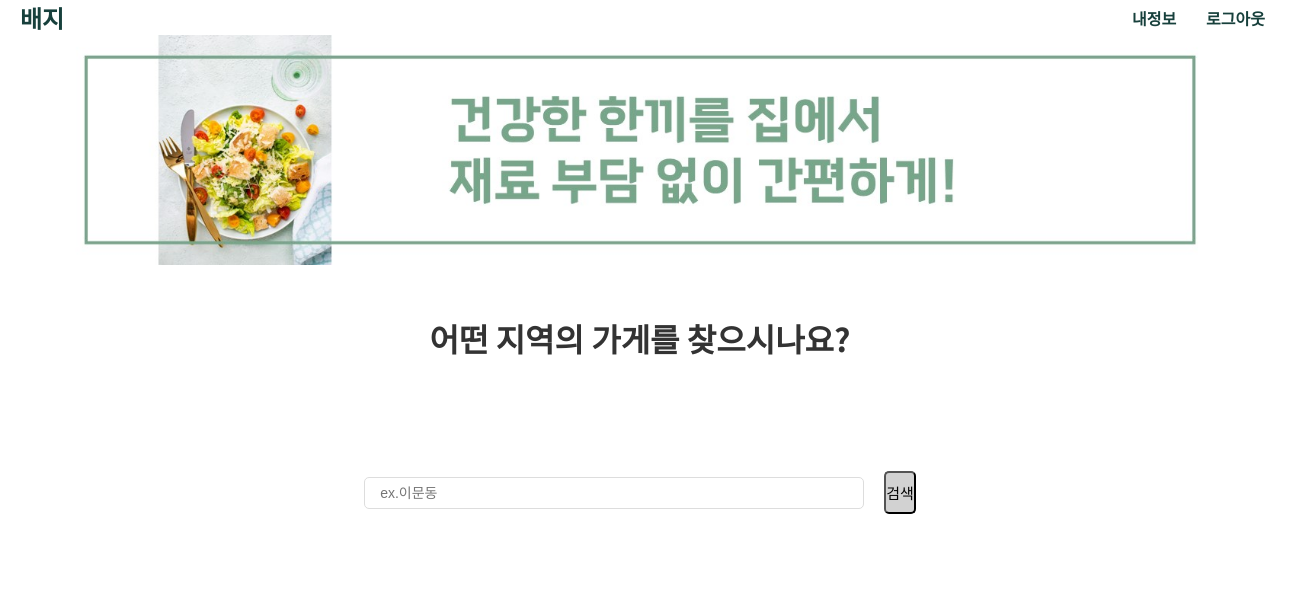
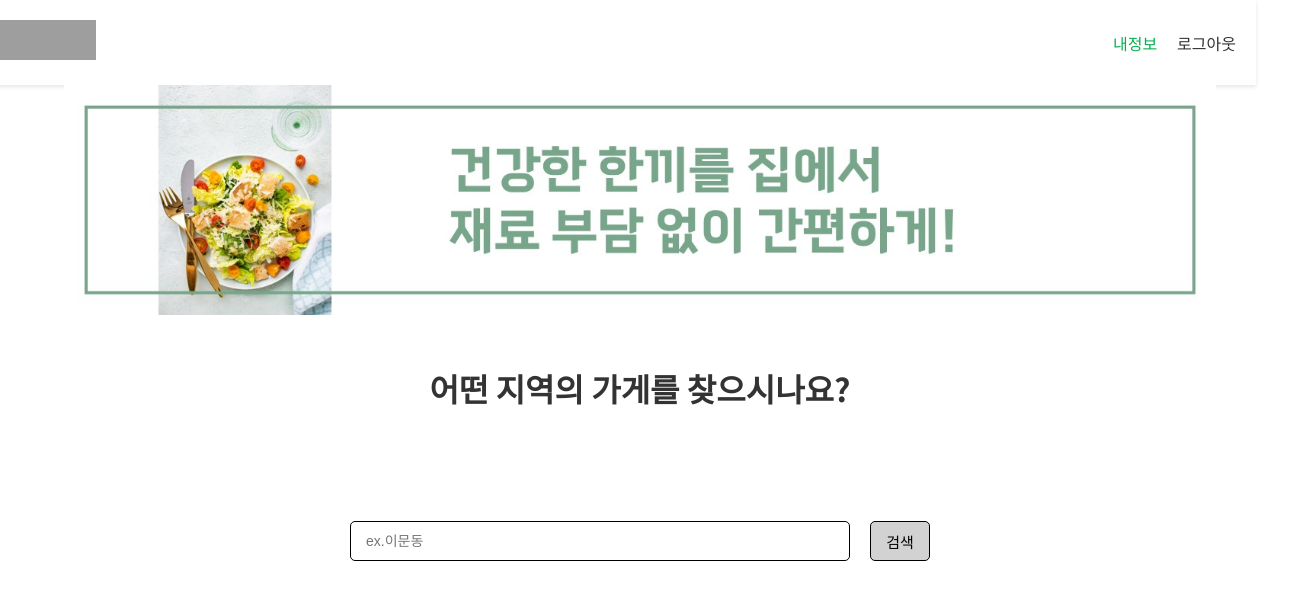
Before and after one commit to LIKELION-12th-HACKERTHON/frontend, a React (Vite) app: page /customer in a window 1280 px wide. Shown: the top 600 px of the page, 1304 px wide, since content can reach past the window. Built offline with nearby package versions, Linux system fonts and the light colour scheme; grey boxes are pictures that could not be loaded.

Commit message:
nav unified

```diff
--- a/src/components/searchbar.jsx
+++ b/src/components/searchbar.jsx
@@ -12,7 +12,8 @@ const InputWrapper = styled.div`
 const Input = styled.input`
   width: 90vw;
   max-width: 500px;
-  height: 30px;
+  height: 40px;
+  border: solid 1.2px;
   &:focus {
     border-color: #B0D9B6;
     border-width: 1.5px;
@@ -20,12 +21,15 @@ const Input = styled.input`
   }
 `
 const Button = styled.button`
-  display: inline-flex;
+  display: flex;
   align-items: center;
+  justify-content: center;
   background-color: #d2d2d2;
   margin-left: 20px;
-  height: 43px;
+  height: 40px;
+  width: 60px;
   border-radius: 5px;
+  border: solid 1.2px;
   font-size: 15px;
 
   &:hover {
@@ -42,7 +46,7 @@ export default function Searchbar() {
 
   //검색한 값이 없으면 이동 안되게 만들기!
   const handleSearch = () => {
-    navigate(`search/${encodeURIComponent(keyword)}`, {replace: true})//특수문자 포함한 URL인코딩?
+    navigate(`search/${keyword}`)//특수문자 포함한 URL인코딩?
   }
 
   //고객이 글씨를 쓸때마다 반영되게
--- a/src/css/customerhome.css
+++ b/src/css/customerhome.css
@@ -1,3 +1,9 @@
+* {
+	margin: 0;
+	padding: 0;
+	box-sizing: border-box;
+}
+
 body {
   display: flex;
   justify-content: center;
@@ -9,6 +15,30 @@ body {
   display: flex;
   flex-direction: column;
   justify-content: center;
+}
+
+.navbar {
+	display: flex;
+	justify-content: space-between;
+	align-items: center;
+	padding: 20px;
+	background-color: white;
+	box-shadow: 0 2px 4px rgba(0, 0, 0, 0.1);
+}
+
+.logo img {
+	height: 40px;
+}
+
+.nav-links span {
+	color: #333;
+	text-decoration: none;
+	margin-left: 20px;
+	font-weight: 500;
+}
+
+.nav-links span.active {
+	color: #04b04c;
 }
 
 .header {
--- a/src/customers/customerhome.jsx
+++ b/src/customers/customerhome.jsx
@@ -7,7 +7,7 @@ export default function CustomerHome() {
   const navigate = useNavigate();
 
   const handlevegClick = () => {
-    navigate("/", {replace: true});
+    navigate("/customer", {replace: true});
   };
 
   const handlelogout = () => {
@@ -23,13 +23,27 @@ export default function CustomerHome() {
 
   return(
     <div className="customer-home">
-      <div className="header">
-        <h2 onClick={handlevegClick} style={{ cursor: "pointer"}}>배지</h2>
-        <div>
-          <span onClick={handleMypage} style={{cursor: "pointer"}}>내정보</span>
-          <span onClick={handlelogout} style={{cursor: "pointer"}}>로그아웃</span>
-        </div>
-      </div>
+      <nav className='navbar'>
+						<div className='logo'>
+							<img
+              src='logo.png'
+              alt='Our Vege Logo'
+              onClick={handlevegClick}
+              style={{ cursor: "pointer"}}
+              />
+						</div>
+						<div className='nav-links'>
+							<span
+                className='active'
+                onClick={handleMypage}
+                style={{cursor: "pointer"}}
+              >내정보</span>
+							<span
+                onClick={handlelogout}
+                style={{cursor: "pointer"}}
+              >로그아웃</span>
+						</div>
+					</nav>
       <div className="homebanner">
         <img src={homeimg}/>
       </div>
```
